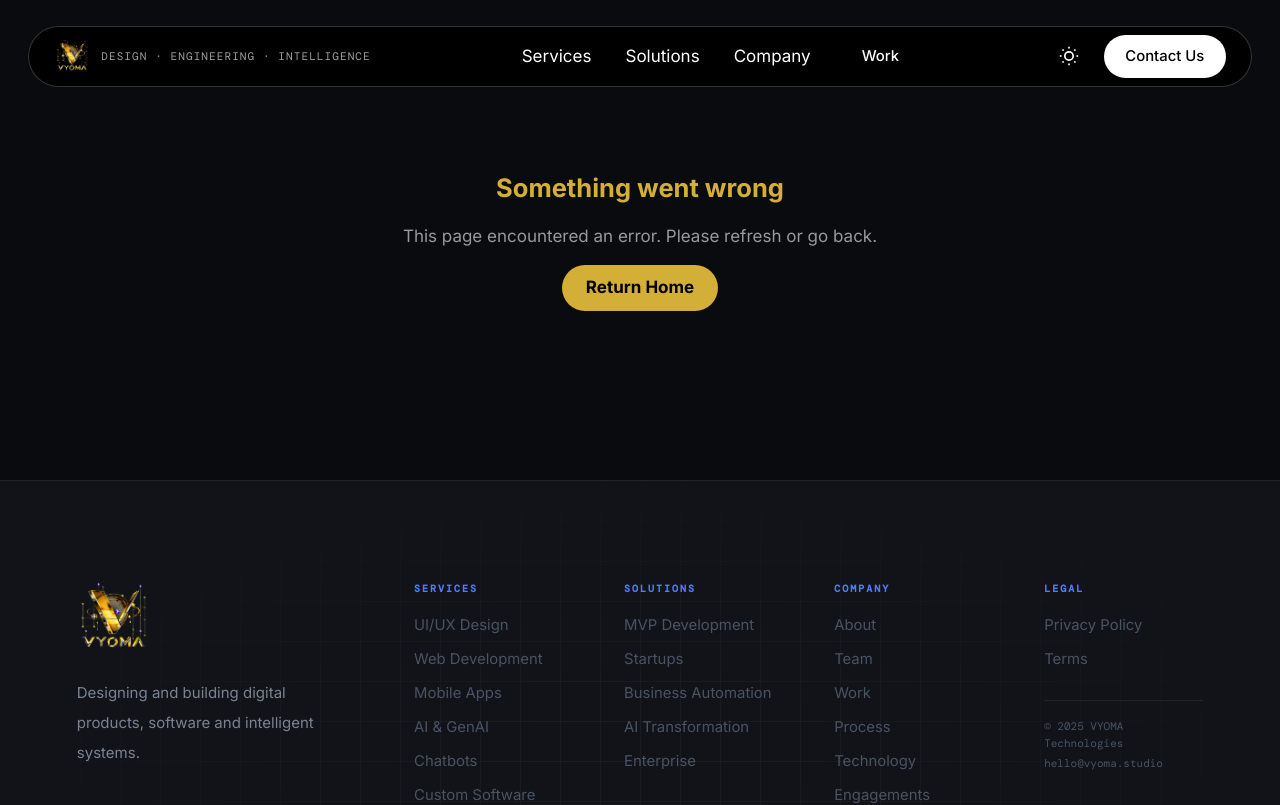
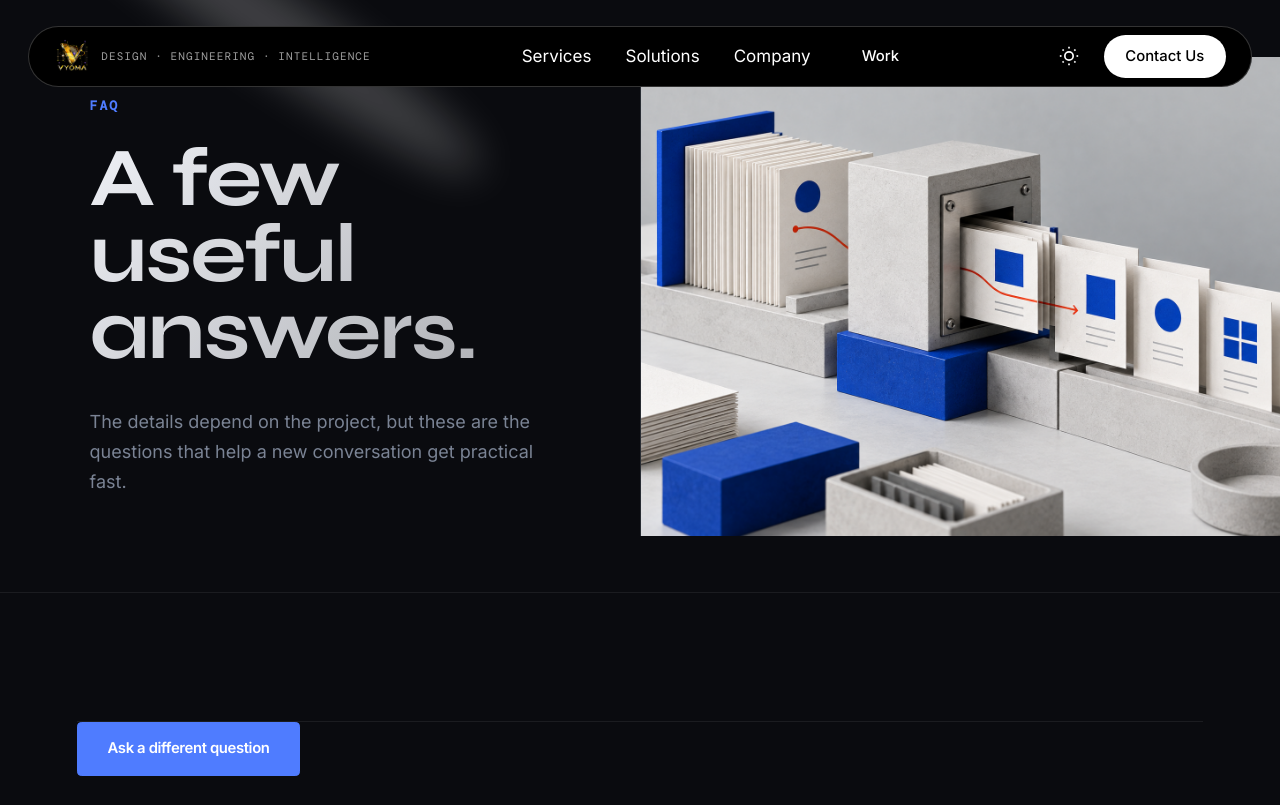
Before and after one commit to manitejagaddam/VYOMA, a Next.js app: page /faq in a window 1280 px wide. Shown: the top 805 px of the page. Built offline with nearby package versions, Linux system fonts and the light colour scheme; a web font is replaced by a local one.

Commit message:
Fix undefined image variables causing static build failure

```diff
--- a/src/views/FAQ.jsx
+++ b/src/views/FAQ.jsx
@@ -5,6 +5,8 @@ import { PageHero } from "@/components/shared/PageHero";
 import { Btn } from "@/components/shared/Btn";
 import { LoadingSpinner } from "@/components/shared/LoadingSpinner";
 import { useSupabaseQuery } from "@/hooks/useData";
+
+const workAutomation = "/assets/work-automation.png";
 
 export function FAQ({}) {
   const [open, setOpen] = useState(0);
--- a/src/views/Insights.jsx
+++ b/src/views/Insights.jsx
@@ -5,6 +5,8 @@ import { Link } from "@/components/shared/Link";
 import { LoadingSpinner } from "@/components/shared/LoadingSpinner";
 import { useSupabaseQuery } from "@/hooks/useData";
 import { NotFound } from "./NotFound";
+
+const workResearch = "/assets/work-research.png";
 
 export function Insights(props) {
   const { data: posts, loading } = useSupabaseQuery(
```
